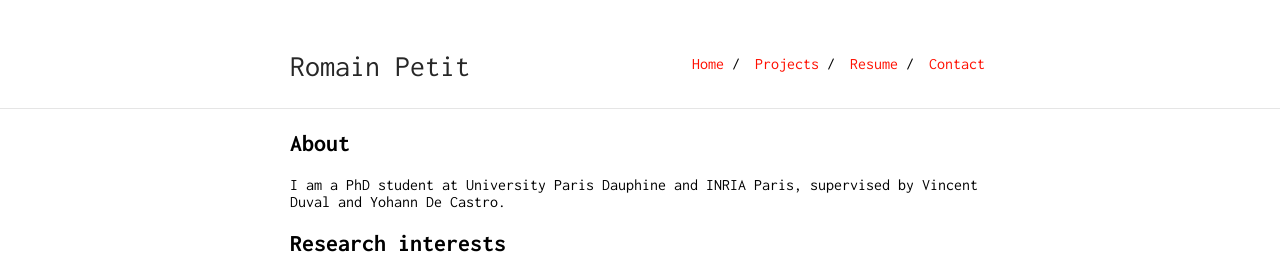
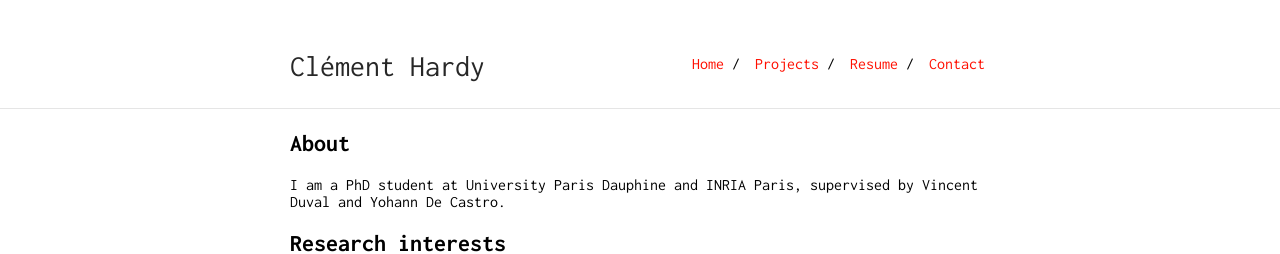
Before and after one commit to ClementHardy/clementhardy.github.io, a Jekyll site: the page built from index.md, in a window 1280 px wide. Shown: the top 254 px of the page. Built offline with Jekyll 4.4.1, drawn with Linux system fonts in a browser that asks for light colours.

Commit message:
Update _config.yml

```diff
--- a/_config.yml
+++ b/_config.yml
@@ -1,4 +1,4 @@
-title: Romain Petit
+title: Clément Hardy
 url: "https://rpetit.github.io"
 baseurl: ""
 
@@ -23,4 +23,4 @@
  - name: "Resume"
    link: "resume"
  - name: "Contact"
-   link: "mailto:romain.petit@inria.fr"
+   link: "mailto:clement.hardy@enpc.fr"
```
